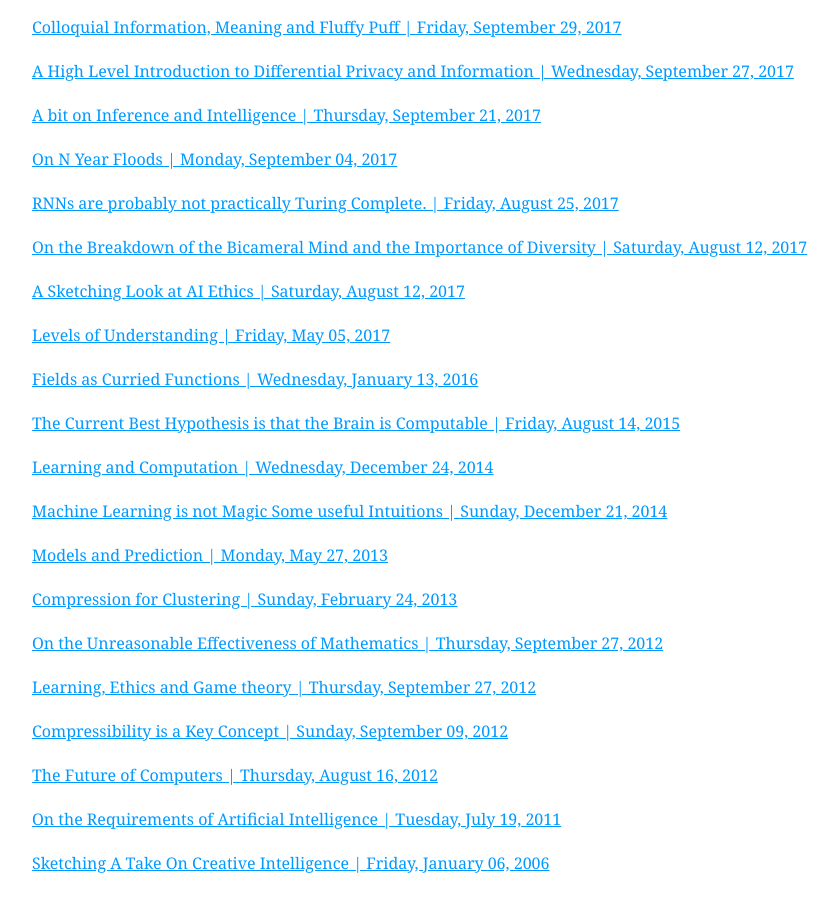
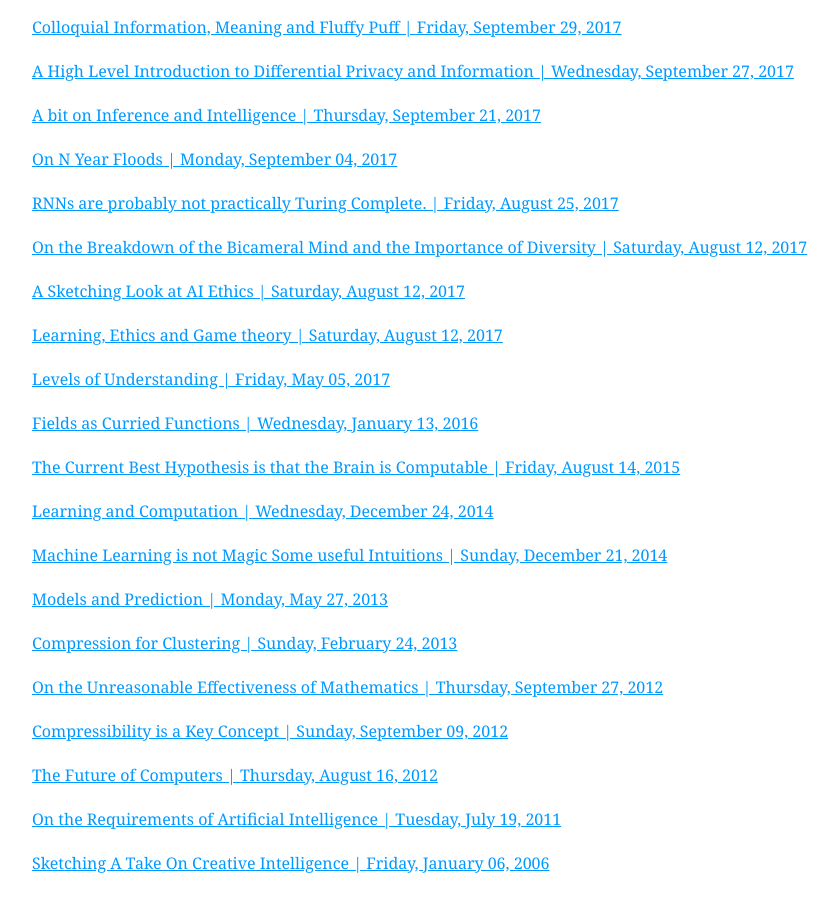
Before and after one commit to sir-deenicus/home, a plain HTML site: page writings/index.html in a window 1280 px wide. Shown: the part 137-1039 px from the top of the page, without its empty margins (128-966 px from the left). Drawn offline with Linux system fonts and the light colour scheme.

Commit message:
correction

```diff
--- a/writings/index.html
+++ b/writings/index.html
@@ -9,6 +9,7 @@
 <p><a href = "RNNs_are_probably_not_practically_Turing_Complete..htm">RNNs are probably not practically Turing Complete. | Friday, August 25, 2017</a></p>
 <p><a href = "On_the_Breakdown_of_the_Bicameral_Mind_and_the_Importance_of_Diversity_.htm">On the Breakdown of the Bicameral Mind and the Importance of Diversity  | Saturday, August 12, 2017</a></p>
 <p><a href = "A_Sketching_Look_at_AI_Ethics.htm">A Sketching Look at AI Ethics | Saturday, August 12, 2017</a></p>
+<p><a href = "Learning,_Ethics_and_Game_theory_.htm">Learning, Ethics and Game theory  | Saturday, August 12, 2017</a></p>
 <p><a href = "Levels_of_Understanding.htm">Levels of Understanding | Friday, May 05, 2017</a></p>
 <p><a href = "Fields_as_Curried_Functions.html">Fields as Curried Functions | Wednesday, January 13, 2016</a></p>
 <p><a href = "The_Current_Best_Hypothesis_is_that_the_Brain_is_Computable.htm">The Current Best Hypothesis is that the Brain is Computable | Friday, August 14, 2015</a></p>
@@ -17,7 +18,6 @@
 <p><a href = "Models_and_Prediction.htm">Models and Prediction | Monday, May 27, 2013</a></p>
 <p><a href = "Compression for Clustering.html">Compression for Clustering | Sunday, February 24, 2013</a></p>
 <p><a href = "On_the_Unreasonable_Effectiveness_of_Mathematics.htm">On the Unreasonable Effectiveness of Mathematics | Thursday, September 27, 2012</a></p>
-<p><a href = "Learning,_Ethics_and_Game_theory_.htm">Learning, Ethics and Game theory  | Thursday, September 27, 2012</a></p>
 <p><a href = "Compressibility_is_a_Key_Concept.htm">Compressibility is a Key Concept | Sunday, September 09, 2012</a></p>
 <p><a href = "The_Future_of_Computers.htm">The Future of Computers | Thursday, August 16, 2012</a></p>
 <p><a href = "On_the_Requirements_of_Artificial_Intelligence.htm">On the Requirements of Artificial Intelligence | Tuesday, July 19, 2011</a></p>
```
Also changed, not shown: writings/Learning,_Ethics_and_Game_theory_.htm (+1 -1 lines).
